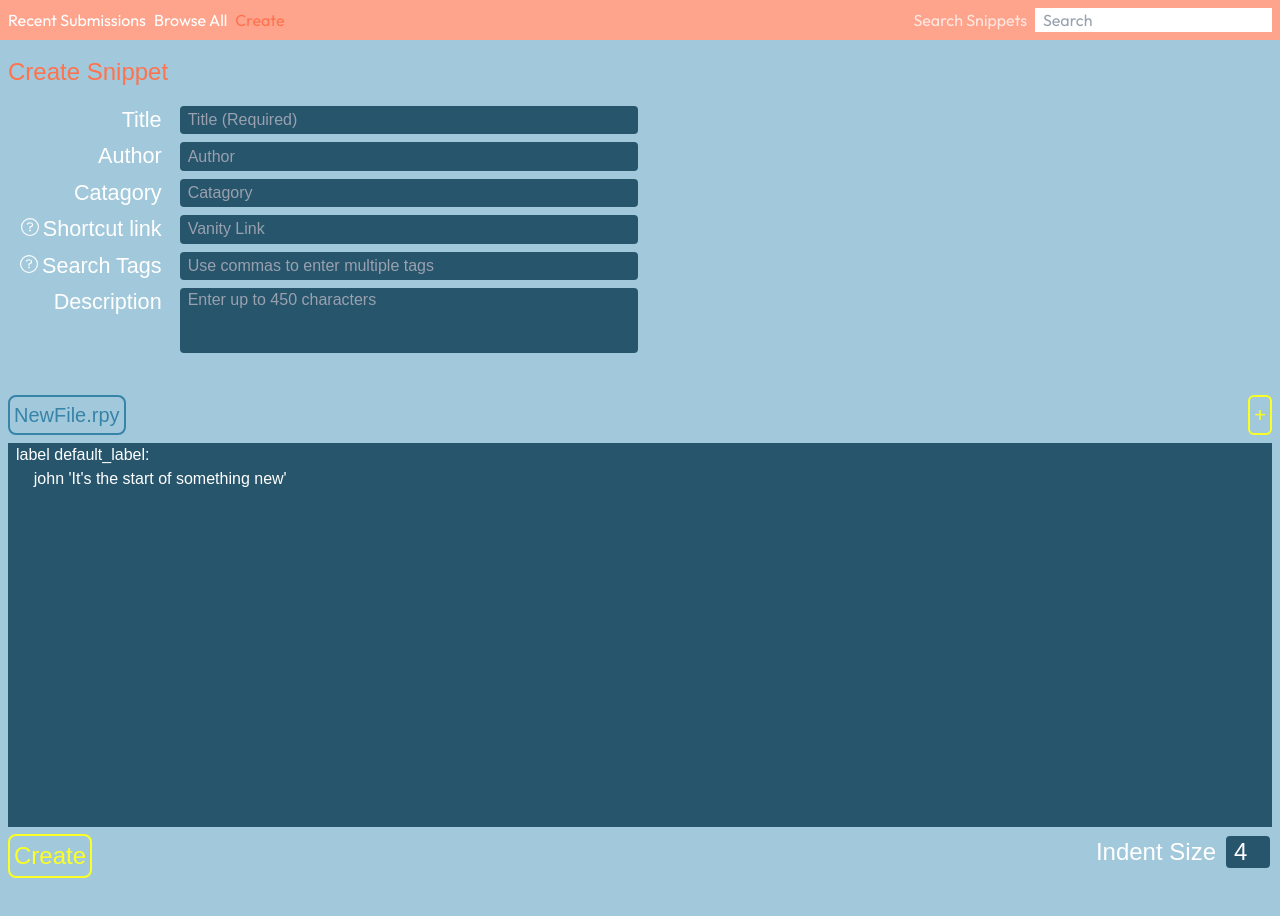
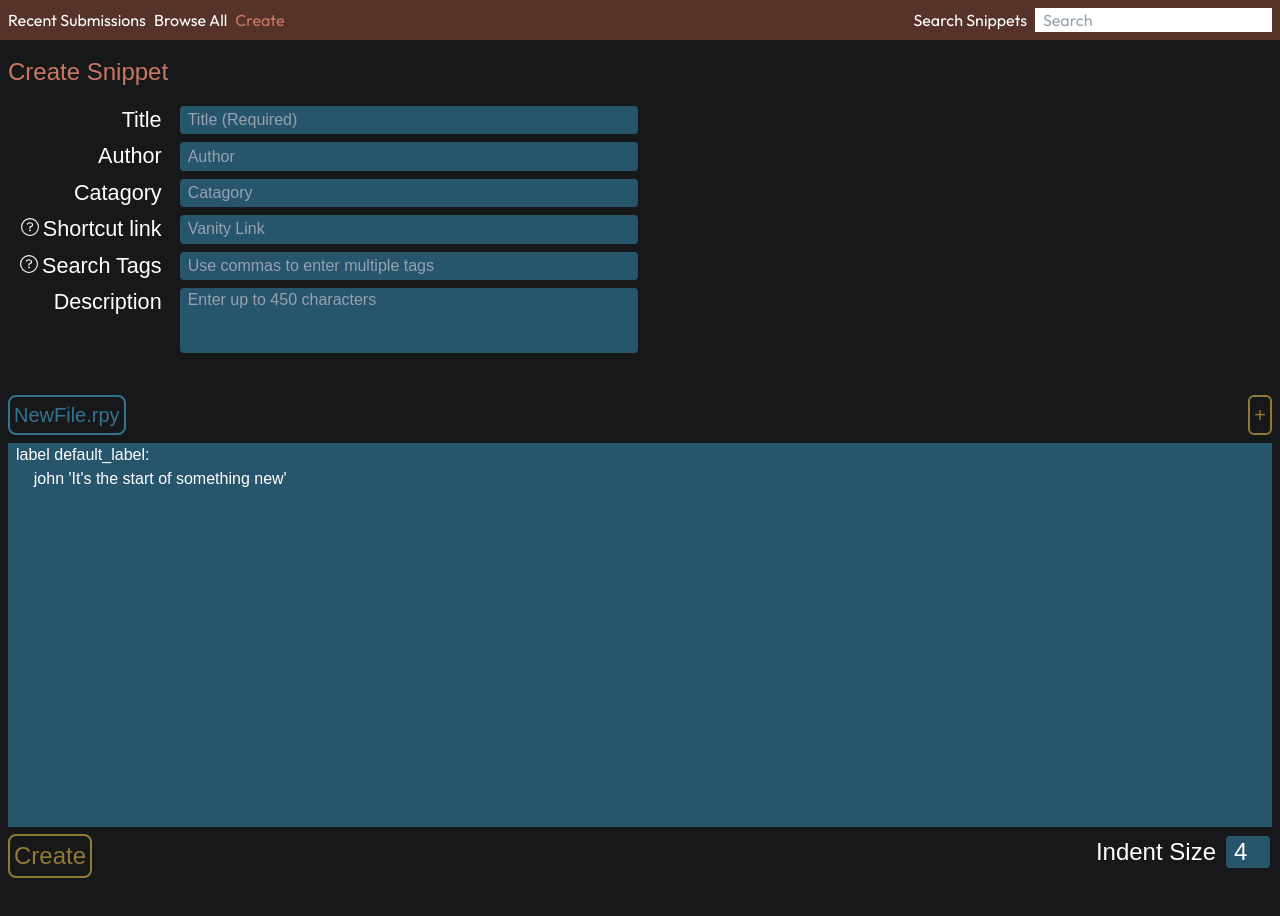
Before and after one commit to coreman14/Renpy-Snippets, a Next.js app: page /snippet/new in a window 1280 px wide. Shown: the top 916 px of the page. Built offline with nearby package versions, Linux system fonts and the light colour scheme.

Commit message:
Stop trying to make light mode a thing

```diff
--- a/src/app/components/fileViewer.tsx
+++ b/src/app/components/fileViewer.tsx
@@ -5,7 +5,7 @@ import { useRef, useState, KeyboardEvent, Dispatch, useEffect } from "react";
 
 //Light syntax cause I can't get it to not rerender
 import { Light as SyntaxHighlighter } from "react-syntax-highlighter";
-import { darcula as darkTheme, nnfx as lightTheme } from "react-syntax-highlighter/dist/esm/styles/hljs";
+import { darcula as darkTheme } from "react-syntax-highlighter/dist/esm/styles/hljs";
 import renpy from "react-syntax-highlighter/dist/esm/languages/hljs/python";
 import { usePathname, useRouter, useSearchParams } from "next/navigation";
 import Image from "next/image";
@@ -271,11 +271,6 @@ function ViewCodePlace(props: { files: (typeof renpyfilesTable.$inferSelect)[] }
     const pathname = usePathname();
 
     const [currentTab, setCurrentTab] = useState(Math.max(parseInt(searchParams.get("file") || "1") - 1, 0));
-    let darkModeTheme = true;
-    if (typeof window !== "undefined") {
-        darkModeTheme = window.matchMedia("(prefers-color-scheme: dark)").matches;
-    }
-
     useEffect(() => {
         const nextSearchParams = new URLSearchParams(searchParams.toString());
         if (nextSearchParams.has("file")) {
@@ -284,13 +279,13 @@ function ViewCodePlace(props: { files: (typeof renpyfilesTable.$inferSelect)[] }
         }
     });
     const maxWidth = 98;
-    const maxHeight = "59vh";
+    const maxHeight = "56vh";
     const codeTabs = props.files.map((x, ind) => (
         <SyntaxHighlighter
             key={ind}
             customStyle={{ maxWidth: maxWidth + "vw", maxHeight: maxHeight }}
             language="renpy"
-            style={darkModeTheme ? darkTheme : lightTheme}
+            style={darkTheme}
             showLineNumbers={true}
         >
             {x.code}
--- a/src/app/components/layoutButtons/layoutSearch.tsx
+++ b/src/app/components/layoutButtons/layoutSearch.tsx
@@ -40,7 +40,7 @@ export default function SearchBar() {
             ></input>
             <span onClick={() => setsearchType(searchType == 0 ? 1 : 0)}
             dir="ltr"
-                className="hover pr-2 text-[var(--layout-bar-front)]"
+                className="hover pr-2 text-[var(--foreground)]"
                 title={"Change search type\nSearch Snippets: Check the Title, author, catagory, Tags and Description\nSearch code: Check each files name and contents"}
                 >
                 Search {searchType == 0 ? "Snippets" : "Code"}
--- a/src/app/globals.css
+++ b/src/app/globals.css
@@ -33,25 +33,6 @@ input, select, optgroup, textarea, ::file-selector-button {
 }
 
 :root {
-  --background: #a2c9db;
-  --input-background: #27556C;
-  --forground-buttons: #3883A8;
-  --forground-buttons2: #fbff23;
-  --foreground: #FFFFFF;
-  --layout-bar-back: #FFA48C;
-  --layout-bar-front: #FFE7E1;
-  --layout-bar-selected: #FF724D;
-  --error-text: #fb2c36;
-  --correct-text: #066e32;
-  /*Get specifc colors from here https://codepen.io/sosuke/pen/Pjoqqp */
-  --svg-download: invert(86%) sepia(71%) saturate(541%) hue-rotate(7deg) brightness(109%) contrast(106%);
-  --svg-urlCopy: invert(94%) sepia(56%) saturate(1272%) hue-rotate(332deg) brightness(115%) contrast(107%);
-  --svg-urlCopied: invert(24%) sepia(59%) saturate(1839%) hue-rotate(121deg) brightness(99%) contrast(95%);
-
-}
-
-@media (prefers-color-scheme: dark) {
-  :root {
   --background: #161819;
   --input-background: #27556C;
   --forground-buttons: #337492;
@@ -66,8 +47,9 @@ input, select, optgroup, textarea, ::file-selector-button {
   --svg-download: invert(47%) sepia(10%) saturate(2762%) hue-rotate(6deg) brightness(97%) contrast(72%);
   --svg-urlCopy: invert(53%) sepia(7%) saturate(3251%) hue-rotate(6deg) brightness(88%) contrast(88%);
   --svg-urlCopied: invert(37%) sepia(98%) saturate(844%) hue-rotate(110deg) brightness(95%) contrast(96%);
+
 }
-}
+
 
 /*Get specifc colors from here https://codepen.io/sosuke/pen/Pjoqqp */
 img.downloadButton {
```
Also changed, not shown: 1 other file (tests, documents, lock files or other folders). Lines whose indentation alone changed are shown as unchanged.
